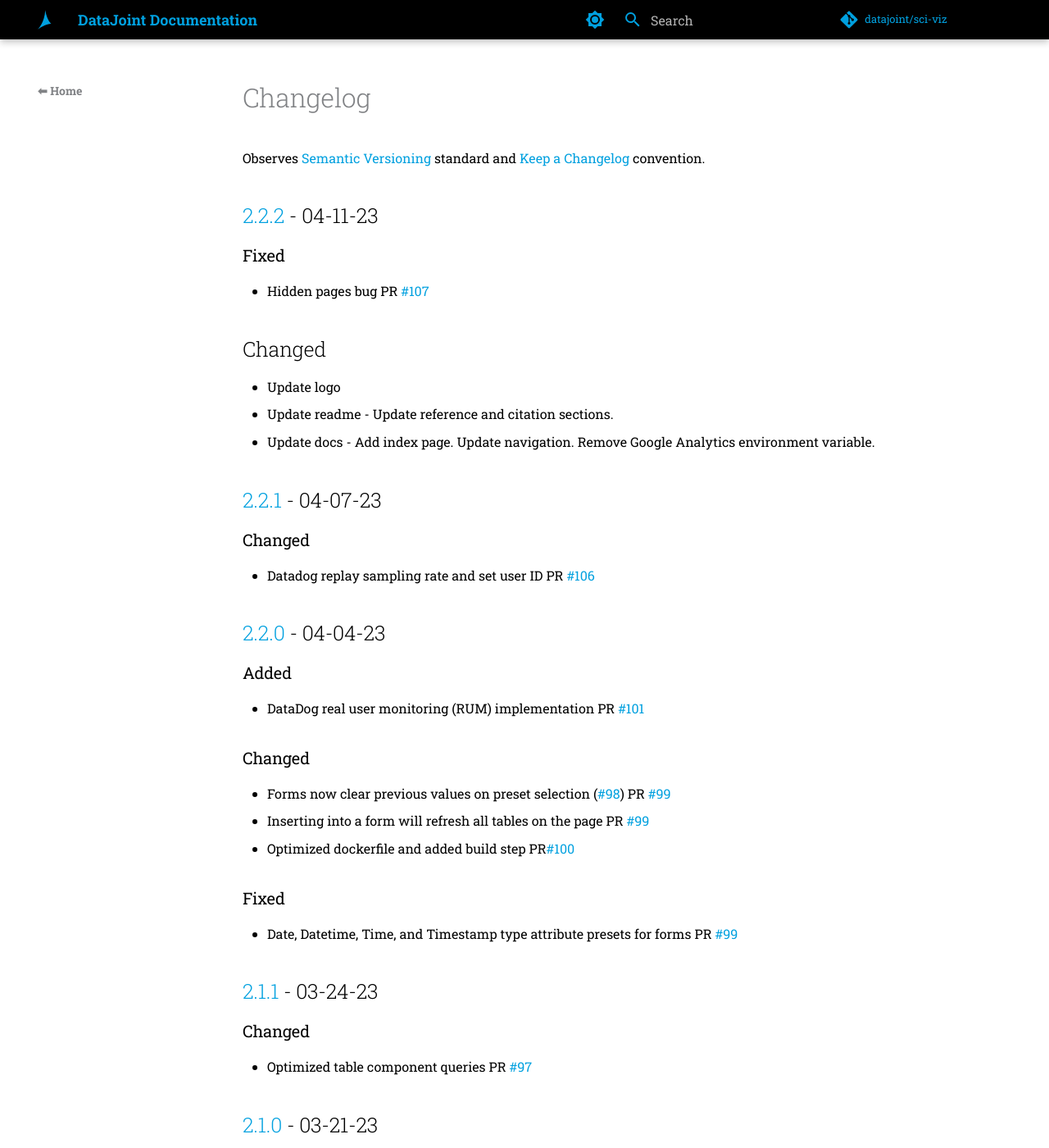
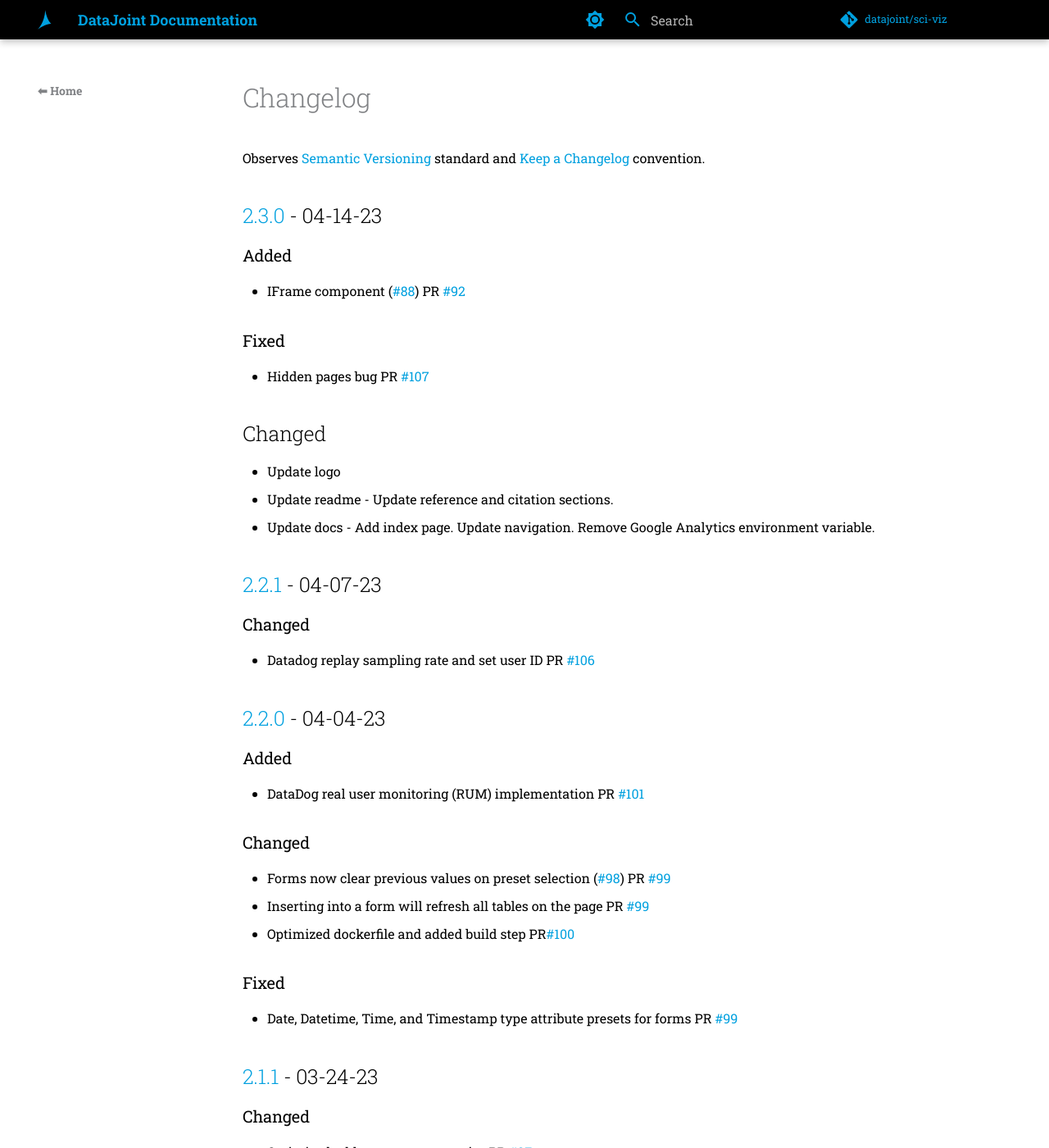
Before and after one commit to datajoint/sci-viz, an MkDocs documentation site: the page built from docs/src/changelog.md, in a window 1280 px wide and 1400 px high. Shown: the whole window at 82% size. Built offline with MkDocs 1.6.1 and Material for MkDocs 9.7.7, drawn with Linux system fonts in a browser that asks for light colours; comment, search, counter and statistics services are not loaded; the version menu is left out; some of the changed text lies outside the part shown.

Commit message:
bump ver and changelog

```diff
--- a/docker-compose.yaml
+++ b/docker-compose.yaml
@@ -3,7 +3,7 @@ version: '2.4'
 services:
   sci-viz:
     build: .
-    image: datajoint/sci-viz:2.2.2
+    image: datajoint/sci-viz:2.3.0
     environment:
       CHOKIDAR_USEPOLLING: 'true'
       REACT_APP_DJSCIVIZ_BACKEND_PREFIX: '/api'
--- a/docs/src/changelog.md
+++ b/docs/src/changelog.md
@@ -2,7 +2,11 @@
 
 Observes [Semantic Versioning](https://semver.org/spec/v2.0.0.html) standard and [Keep a Changelog](https://keepachangelog.com/en/1.0.0/) convention.
 
-## [2.2.2] - 04-11-23
+## [2.3.0] - 04-14-23
+
+### Added
+
+- IFrame component ([#88](https://github.com/datajoint/sci-viz/issues/88)) PR [#92](https://github.com/datajoint/sci-viz/pull/92)
 
 ### Fixed
 
@@ -133,7 +136,7 @@ Observes [Semantic Versioning](https://semver.org/spec/v2.0.0.html) standard and
 - Initial framework for jest testing (#27) PR #33
 - loginless mode PR #41
 
-[2.2.2]: https://github.com/datajoint/sci-viz/compare/2.2.1...2.2.2
+[2.3.0]: https://github.com/datajoint/sci-viz/compare/2.2.1...2.3.0
 [2.2.1]: https://github.com/datajoint/sci-viz/compare/2.2.0...2.2.1
 [2.2.0]: https://github.com/datajoint/sci-viz/compare/2.1.1...2.2.0
 [2.1.1]: https://github.com/datajoint/sci-viz/compare/2.1.0...2.1.1
--- a/package.json
+++ b/package.json
@@ -1,6 +1,6 @@
 {
     "name": "app",
-    "version": "2.2.2",
+    "version": "2.3.0",
     "private": true,
     "homepage": ".",
     "dependencies": {
```
Also changed, not shown: other parts of docs/src/changelog.md (+0 -1 lines), 1 other file.
